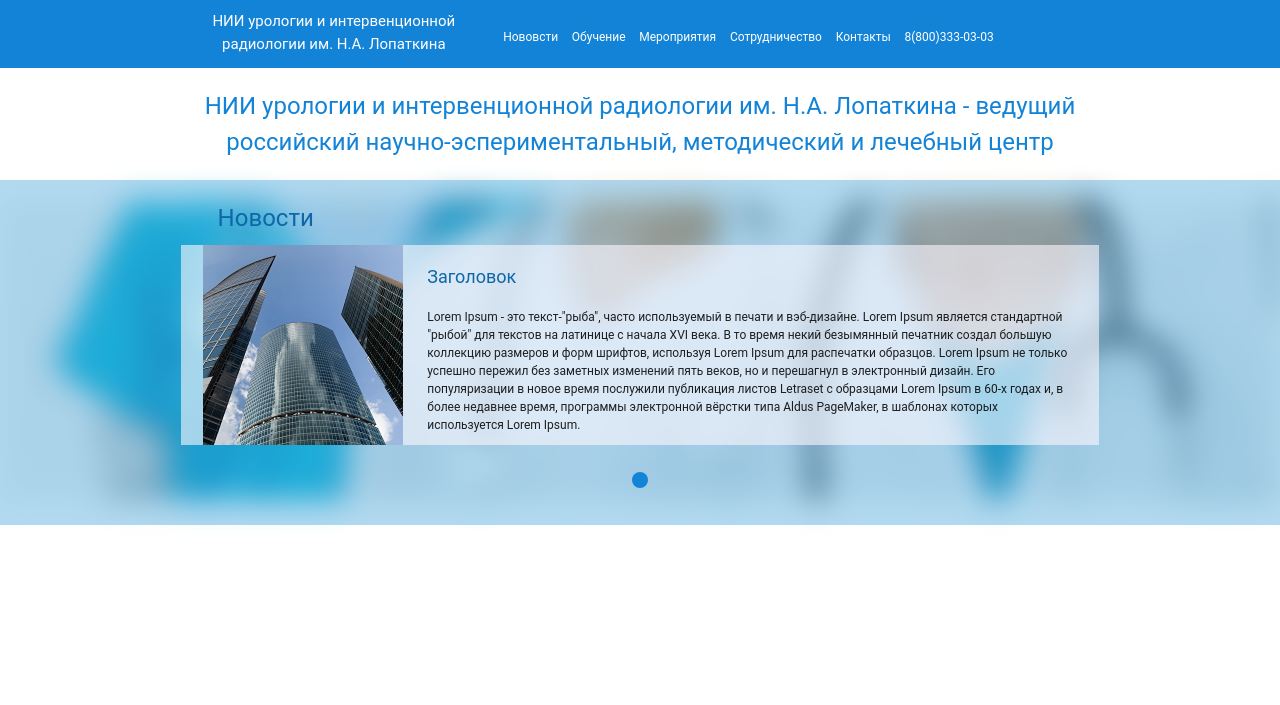
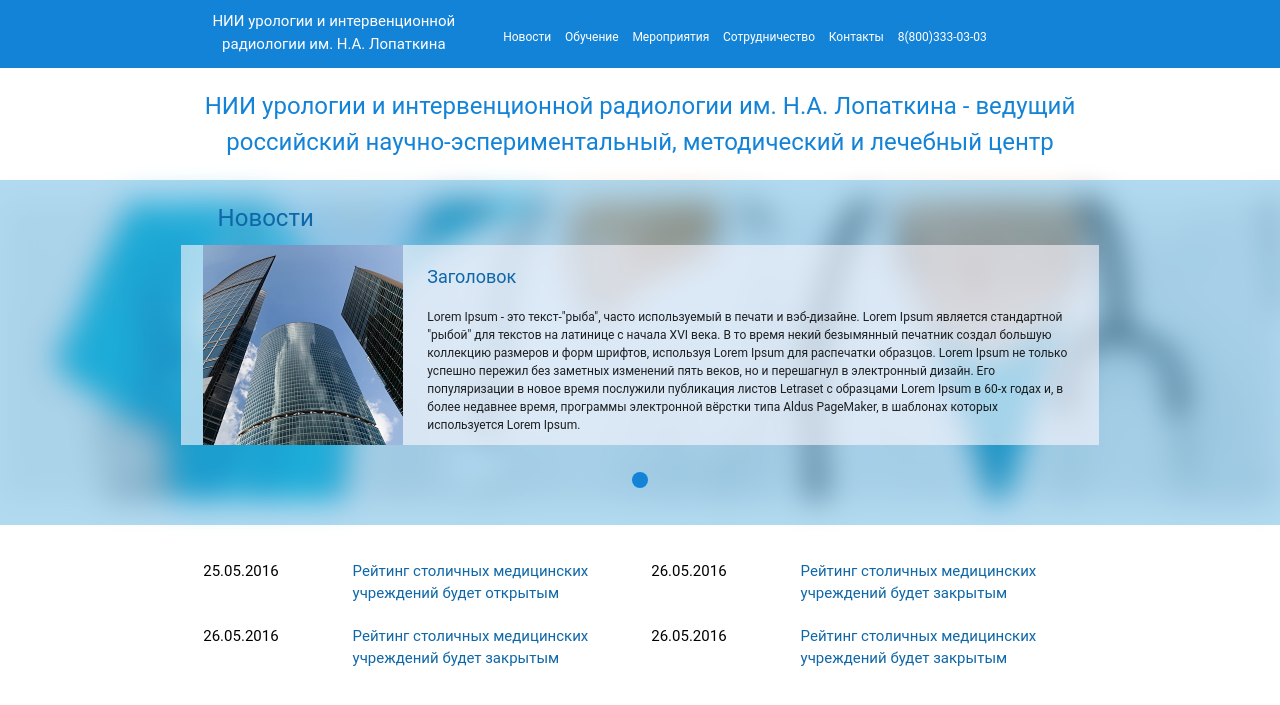
Before and after one commit to maratkanov-a/clinic, a Django app: template templates/clinic_app/news_list_all.html in a window 1280 px wide. Shown: the top 705 px of the page. Run offline with Django 3.2, Linux system fonts and the light colour scheme; the template is opened without the code that fills it, so the values that code supplies are empty; parts of the project's set-up code (start-up, migrations or seed data) failed here and were passed over; some web fonts are replaced.

Commit message:
added static news

```diff
--- a/clinic_app/static/css/mine.css
+++ b/clinic_app/static/css/mine.css
@@ -111,7 +111,32 @@
 /**/
 
 /*slider menu color*/
- .slider .indicators .indicator-item {
-     background-color: white;
-     border: 1px solid rgba(0,0,0,0.5);
- }
+.slider .indicators .indicator-item {
+ background-color: white;
+ border: 1px solid rgba(0,0,0,0.5);
+}
+
+/* list news*/
+
+.list-news {
+    margin-top: 40px;
+}
+
+.list-news__title {
+    color: #0f67a7;
+}
+
+.a:hover{
+    background: url("../img/arrow-right.png");
+}
+.list-news__background__blue{
+    background: none;
+}
+
+.list-news__date {
+    color: black;
+}
+
+.la{
+    margin-top: 20px;
+}
--- a/templates/base.html
+++ b/templates/base.html
@@ -19,7 +19,7 @@
             </div>
             <div class="nav-wrapper col s12 m8 l8 header__ui__padding">
                 <ul class="hide-on-med-and-down header__ui__inline">
-                    <li><a href="#" class="header__ui__li__a__white">Нововсти</a></li>
+                    <li><a href="#" class="header__ui__li__a__white">Новости</a></li>
                     <li><a href="#" class="header__ui__li__a__white">Обучение</a></li>
                     <li><a href="#" class="header__ui__li__a__white">Мероприятия</a></li>
                     <li><a href="#" class="header__ui__li__a__white">Сотрудничество</a></li>
--- a/templates/clinic_app/news_list_all.html
+++ b/templates/clinic_app/news_list_all.html
@@ -44,6 +44,44 @@
             </div>
         </div>
     </div>
+    <div class="list-news">
+        <div class="row">
+            <div class="container">
+                <a class="list-news__background__blue"  href="#">
+                    <div class="col s2 list-news__date la">
+                        25.05.2016
+                    </div>
+                    <div class="col s10 m4 l4 list-news__title la">
+                        Рейтинг столичных медицинских учреждений будет открытым
+                    </div>
+                </a>
+                <a class="list-news__background__blue"  href="#">
+                    <div class="col s2 list-news__date la">
+                        26.05.2016
+                    </div>
+                    <div class="col s10 m4 l4 list-news__title la">
+                        Рейтинг столичных медицинских учреждений будет закрытым
+                    </div>
+                </a>
+                <a class="list-news__background__blue"  href="#">
+                    <div class="col s2 list-news__date la">
+                        26.05.2016
+                    </div>
+                    <div class="col s10 m4 l4 list-news__title la">
+                        Рейтинг столичных медицинских учреждений будет закрытым
+                    </div>
+                </a>
+                <a class="list-news__background__blue" href="#">
+                    <div class="col s2 list-news__date la">
+                        26.05.2016
+                    </div>
+                    <div class="col s10 m4 l4 list-news__title la">
+                        Рейтинг столичных медицинских учреждений будет закрытым
+                    </div>
+                </a>
+            </div>
+        </div>
+    </div>
     {% for new_info in news_list %}
         {{ new_info.title }}
         {{ new_info.content }}
```
Also changed, not shown: clinic_app/static/img/arrow-right.png (added).
